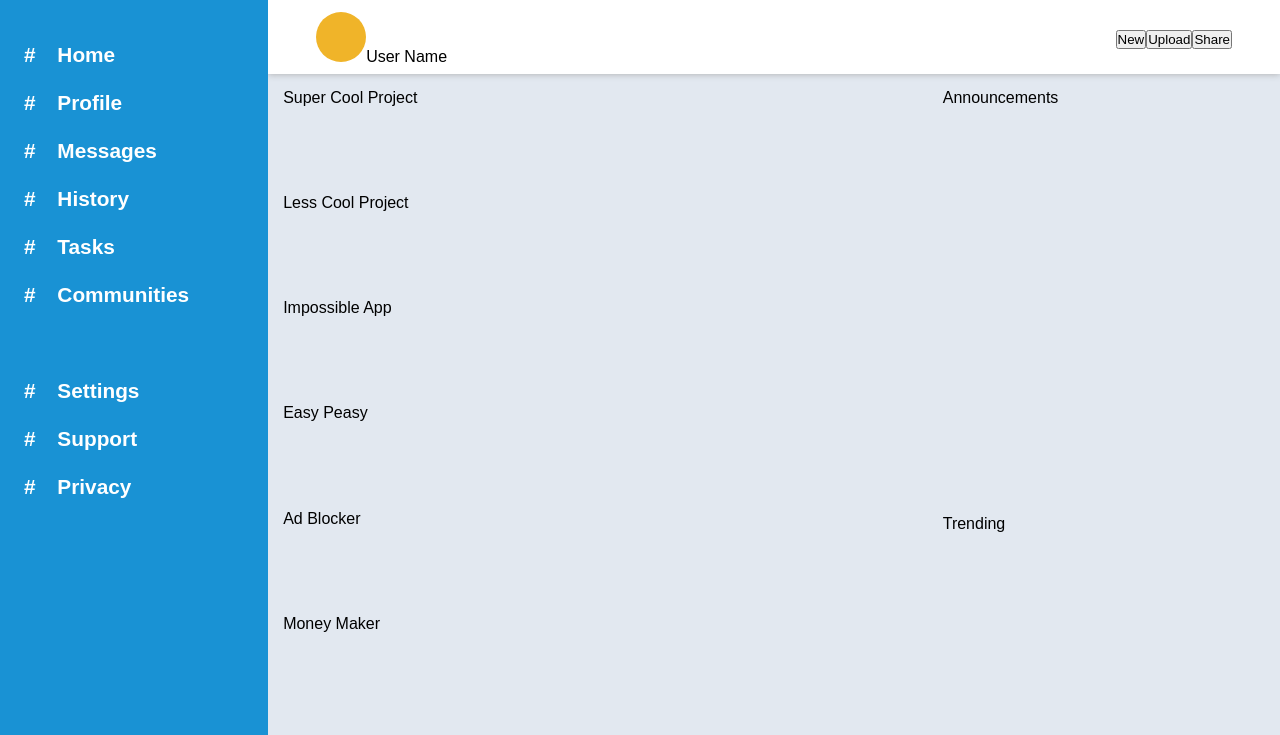
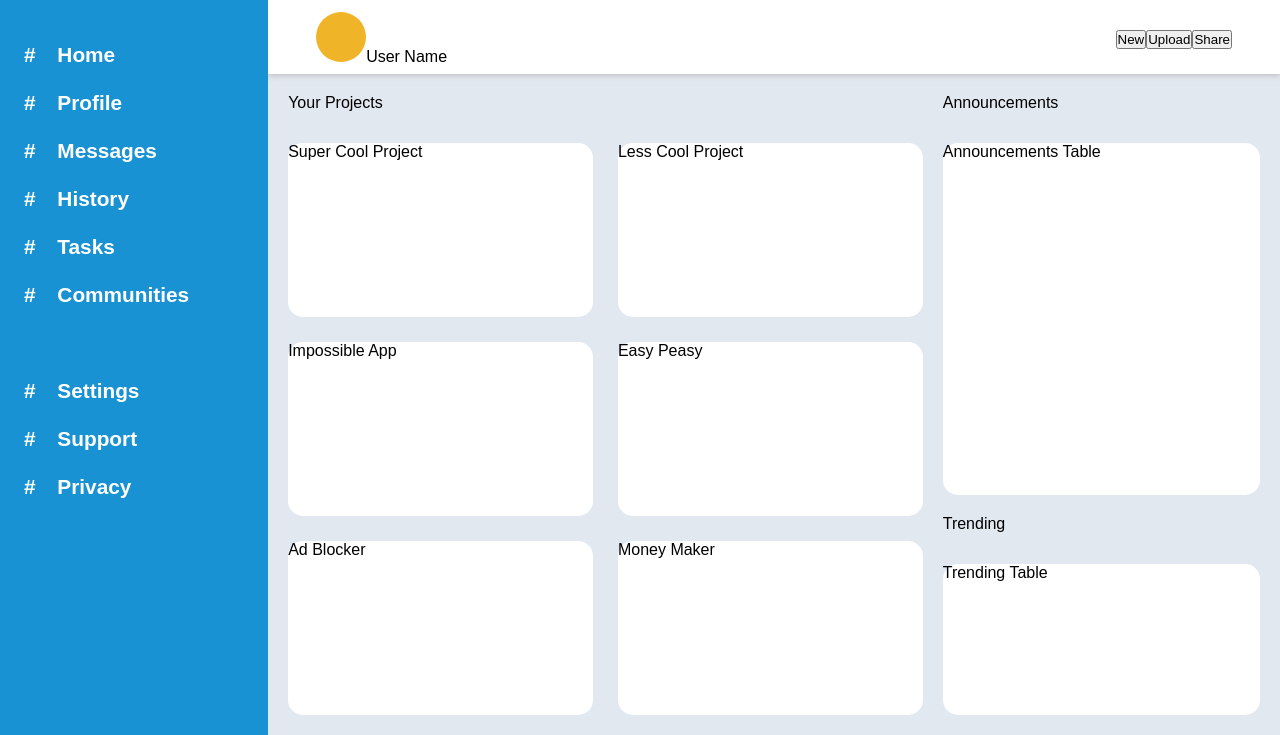
Before and after one commit to VeruAmari/admin-dashboard, a plain HTML site: page index.html in a window 1280 px wide. Shown: the part 65-800 px from the top of the page. Drawn offline with Linux system fonts and the light colour scheme.

Commit message:
Add layout-support for area-labels

```diff
--- a/index.html
+++ b/index.html
@@ -42,7 +42,9 @@
     </div>
 
     <div class="main">
-      <div class="projects">
+      <div id="projects" class="projects">
+        <label class="projects-label" for="projects">Your Projects</label>
+
         <div class="cards card-1">Super Cool Project</div>
         <div class="cards card-2">Less Cool Project</div>
         <div class="cards card-3">Impossible App</div>
@@ -50,8 +52,15 @@
         <div class="cards card-5">Ad Blocker</div>
         <div class="cards card-6">Money Maker</div>
       </div>
-      <div class="announcements">Announcements</div>
-      <div class="trending">Trending</div>
+
+      <div class="announcements">
+        <label for="announcements label">Announcements</label>
+        <div class="table">Announcements Table</div>
+      </div>
+      <div class="trending">
+        <label for="trending">Trending</label>
+        <div class="table">Trending Table</div>
+      </div>
     </div>
   </div>
 </body>
--- a/styles.css
+++ b/styles.css
@@ -3,6 +3,7 @@
   --general-color-2: #e2e8f0;
   --general-color-3: #ffffff;
   --highlight-color-1: #f0b429;
+  --cards-border-radius: 15px;
 }
 
 * {
@@ -100,19 +101,42 @@ li {
   display: grid;
   grid-template: 2fr 1fr / 2fr 1fr;
 
-  gap: 15px;
-  padding: 15px;
+  gap: 20px;
+  padding: 20px;
 }
 
 .projects {
   grid-area: 1 / 1 / 3 / 2;
+
   display: grid;
+  grid-template: 1.5rem auto / repeat(auto-fit, minmax(300px, 1fr));
+  gap: 25px;
+}
+.projects-label {
+  grid-area: 1 / 1 / 2 / 3;
+}
+.cards {
+  background-color: var(--general-color-3);
+  border-radius: var(--cards-border-radius);
 }
 
 .announcements {
   grid-area: 1 / 2 / 2 / 3;
+
+  display: grid;
+  grid-template: 1.5rem 1fr / 1fr;
+  gap: 25px;
 }
 
 .trending {
   grid-area: 2 / 2 / 2 / 3;
+
+  display: grid;
+  grid-template: 1.5rem 1fr / 1fr;
+  gap: 25px;
 }
+
+.table {
+  border-radius: var(--cards-border-radius);
+  background-color: var(--general-color-3);
+}
```
